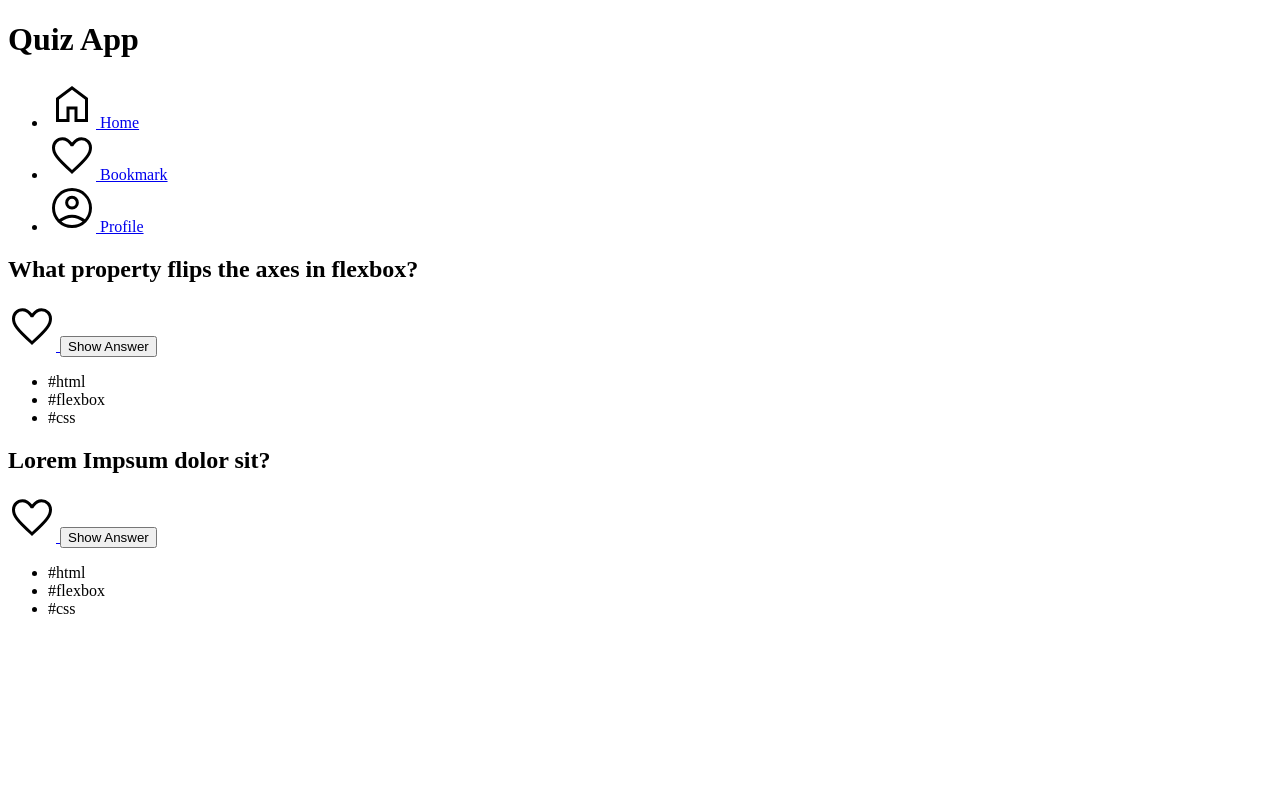
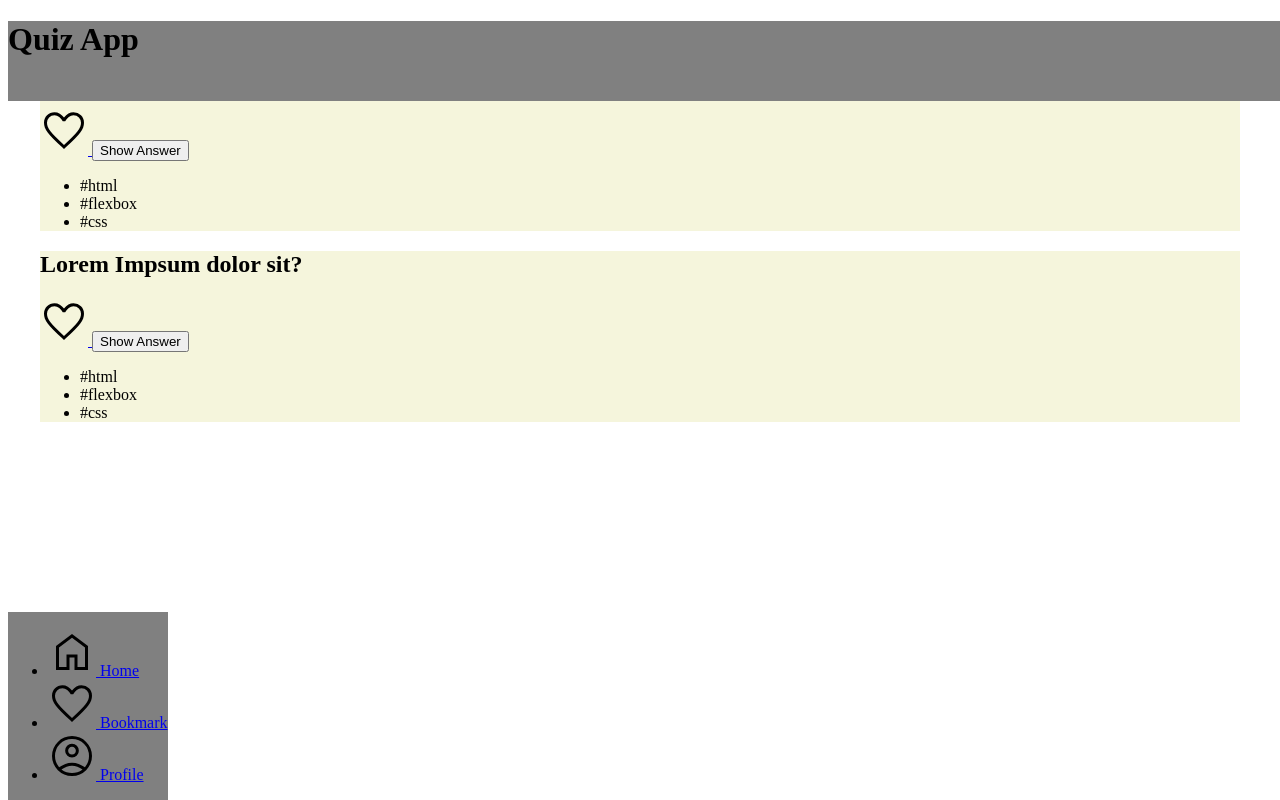
Before and after one commit to Long-HaHoang/recap-project-1, a plain HTML site: page index.html in a window 1280 px wide. Drawn offline with Linux system fonts and the light colour scheme.

Commit message:
feat: blocking elements

```diff
--- a/css/styles.css
+++ b/css/styles.css
@@ -0,0 +1,25 @@
+* {
+  box-sizing: border-box;
+}
+
+.header-title {
+  position: fixed;
+  top: 0;
+  background-color: gray;
+  height: 10%;
+  width: 100%;
+}
+
+.navigation {
+  position: fixed;
+  bottom: 0;
+  background-color: gray;
+}
+
+.q-card {
+  padding: 2em;
+}
+
+.card {
+  background-color: beige;
+}
--- a/index.html
+++ b/index.html
@@ -9,7 +9,7 @@
   </head>
   <body>
     <header>
-      <h1>Quiz App</h1>
+      <h1 class="header-title">Quiz App</h1>
     </header>
     <nav class="navigation">
       <ul>
@@ -40,10 +40,10 @@
       </ul>
     </nav>
     <div class="q-card">
-      <span class="card">
+      <div class="card">
         <h2 class="qustion">What property flips the axes in flexbox?</h2>
         <a href="#">
-          <span class="bookmarking">
+          <span class="fav_click">
             <img src="/asset/icon/favourite.svg" alt="favourite-outline" />
           </span>
         </a>
@@ -53,11 +53,11 @@
           <li>#flexbox</li>
           <li>#css</li>
         </ul>
-      </span>
-      <span>
+      </div>
+      <div class="card">
         <h2 class="qustion">Lorem Impsum dolor sit?</h2>
         <a href="#">
-          <span class="bookmarking">
+          <span class="fav_click">
             <img src="/asset/icon/favourite.svg" alt="favourite-outline" />
           </span>
         </a>
@@ -67,7 +67,7 @@
           <li>#flexbox</li>
           <li>#css</li>
         </ul>
-      </span>
+      </div>
     </div>
   </body>
 </html>
```
